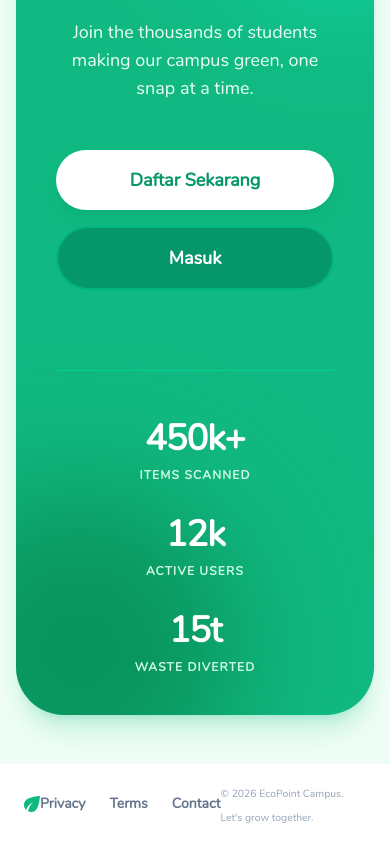
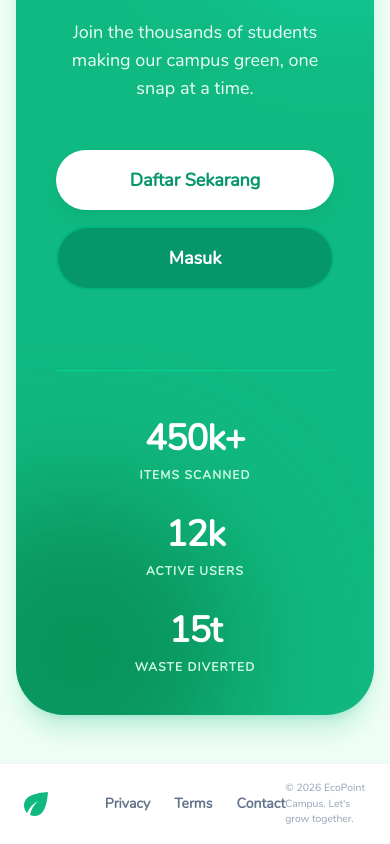
Before and after one commit to fahmiirfanfaiz/EcoPoint, a Next.js app in the folder frontend/: page / in a window 390 px wide. Shown: the part 2695-3539 px from the top of the page. Built offline with nearby package versions, Linux system fonts and the light colour scheme; no server answers.

Commit message:
benerin footer biar flex ke mobile

```diff
--- a/frontend/src/components/Footer.tsx
+++ b/frontend/src/components/Footer.tsx
@@ -14,7 +14,7 @@ const Footer: React.FC = () => {
   return (
     <footer className="font-nunito w-full bg-white border-t border-gray-100 mt-auto">
       <div className="mx-auto flex w-full max-w-[1280px] h-20 items-center justify-between px-6">
-        <div className="flex items-center gap-2">
+        <div className="flex flex-1 items-center gap-2">
           <Image
             src="/Logo/Logo.svg"
             alt="EcoPoint Campus Logo"
@@ -24,13 +24,13 @@ const Footer: React.FC = () => {
           <span className="hidden sm:inline font-bold text-gray-800">EcoPoint Campus</span>
         </div>
 
-        <div className="flex gap-6 justify-center text-slate-500 font-bold text-sm">
+        <div className="flex flex-1 gap-6 justify-center text-slate-500 font-bold text-sm">
           <span className="cursor-pointer hover:text-emerald-600 transition-colors">Privacy</span>
           <span className="cursor-pointer hover:text-emerald-600 transition-colors">Terms</span>
           <span className="cursor-pointer hover:text-emerald-600 transition-colors">Contact</span>
         </div>
 
-        <div>
+        <div className="flex flex-1 justify-end">
           <span className="text-slate-400 text-[0.65rem] sm:text-sm">© 2026 EcoPoint Campus. Let&apos;s grow together.</span>
         </div>
       </div>
```
